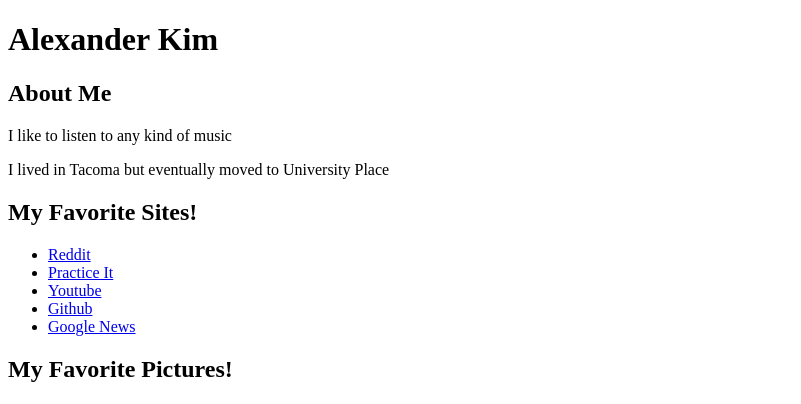
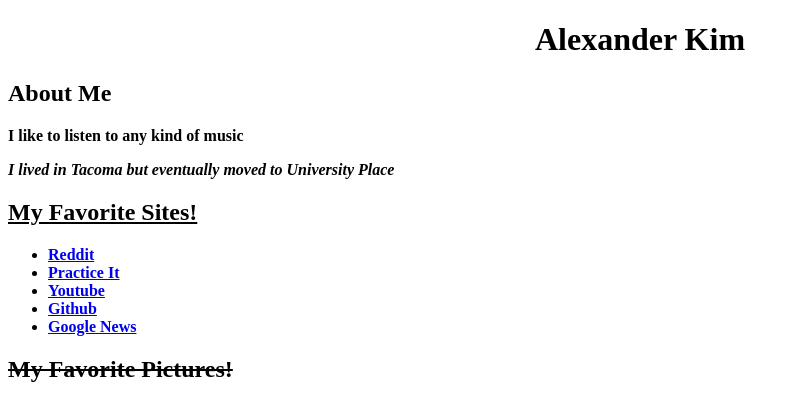
Before and after one commit to ajk38-1731989/ajk38-1731989.github.io, a plain HTML site: page tags.html in a window 1280 px wide. Shown: the top 404 px of the page, without its empty margins (0-801 px from the left). Drawn offline with Linux system fonts and the light colour scheme; grey boxes are pictures that could not be loaded.

Commit message:
Add files via upload

```diff
--- a/tags.html
+++ b/tags.html
@@ -4,12 +4,12 @@
 	<title>Alex's website! </title>
 </head>
 <body>
-	<h1>Alexander Kim</h1>
+	<h1><center>Alexander Kim</center></h1>
 	<h2>About Me</h2>
-	<p> I like to listen to any kind of music</p>
-	<p> I lived in Tacoma but eventually moved to University Place </P>
+	<p><b> I like to listen to any kind of music</b?</p>
+	<p><i> I lived in Tacoma but eventually moved to University Place </i></P>
 
-	<h2>My Favorite Sites!</h2>
+	<h2><u>My Favorite Sites!</u></h2>
 	<ul>
 		<li> <a href="https://www.reddit.com/">Reddit</a>
 		</li>
@@ -27,7 +27,7 @@
 		</li>
 	</ul>
 
-	<h2> My Favorite Pictures!</h2>
+	<h2><strike> My Favorite Pictures!</strike></h2>
 	<a href="https://www.google.com/search?q=potatoes&source=lnms&tbm=isch&sa=X&ved=0ahUKEwjrrJGk_NfWAhXFjlQKHQ5dBWAQ_AUICigB&biw=1203&bih=733#imgrc=b-OlURFAdUevtM:">
 		<img src="https://www.almanac.com/sites/default/files/styles/primary_image_in_article/public/image_nodes/potatoes.jpg?itok=d3eNaCzk"
 		title="potato" style="width:100px;height:100px;margin:5px">
```
